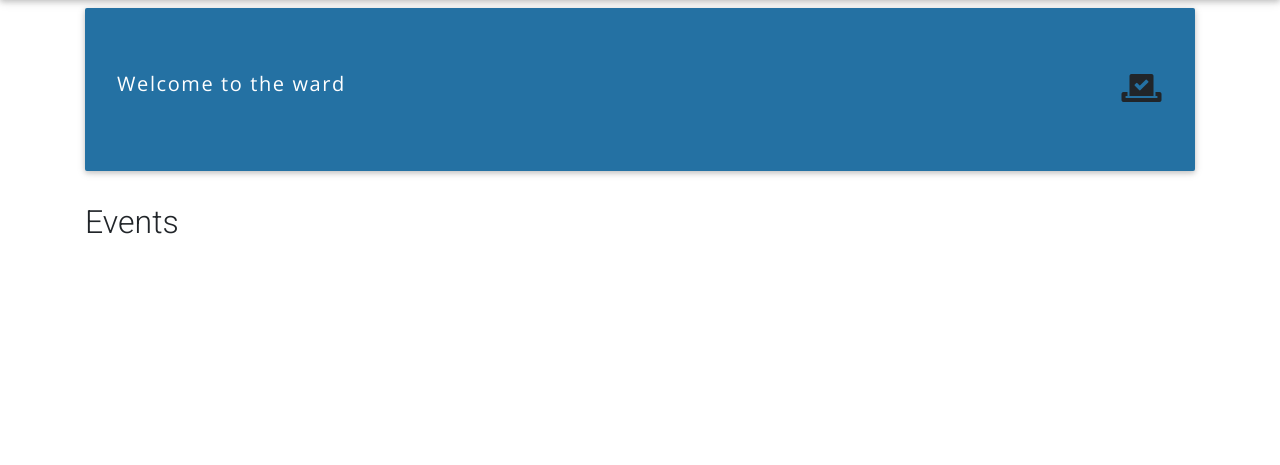
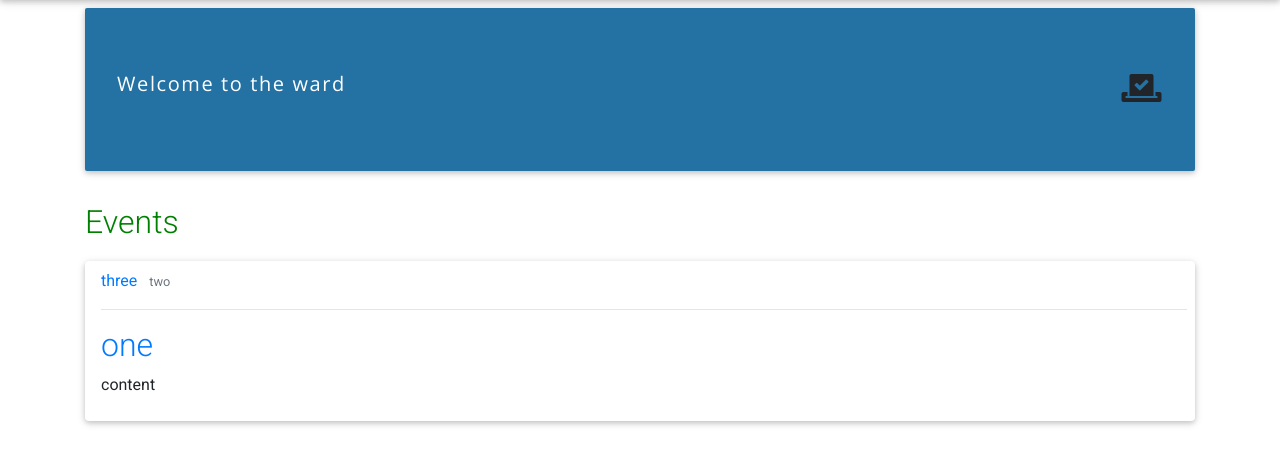
Before and after one commit to Kenneth-joseph/kent-ward-pool-1, a Django app: page / in a window 1280 px wide. Shown: the part 56-521 px from the top of the page. Run offline with Django 3.2, Linux system fonts and the light colour scheme; some libraries are stand-ins or nearby versions.

Commit message:
created the events section in the home page

```diff
--- a/pacific/templates/home.html
+++ b/pacific/templates/home.html
@@ -11,7 +11,17 @@
         </div>
     </div>
 </div>
-    <h2>Events</h2>
+    <h2 id="ev" style="margin-bottom:20px;">Events</h2>
+    <div class="card p-2 pl-3">
+            <div class="card-metadata">
+                <a class = "mr-2" href="#">three</a>
+                <small class="text-muted">two</small>
+            </div>
+        <hr>
+            <h2><a class="article-title" href="#">one</a> </h2>
+            <p class="article-content">content</p>
+
+    </div>
 </div>
 
 {%endblock content%}
--- a/static/css/main.css
+++ b/static/css/main.css
@@ -9,3 +9,8 @@ h3{
 display:flex;
 justify-content:space-between;
 }
+
+#ev
+{
+margin-bottom:20px;
+color:green;}
```
Also changed, not shown: 1 other file.
